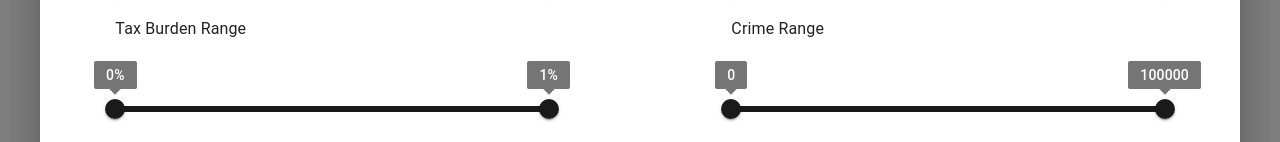
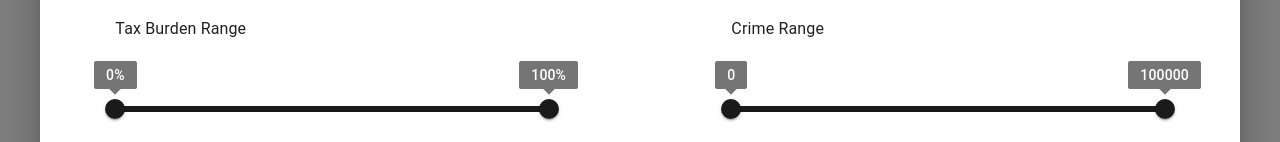
Before and after one commit to jinyeong-park/HomePros, a React (Create React App) app in the folder client/: page /cities in a window 1280 px wide. Both pictures are taken after a click on the button "ADVANCED SEARCH". Shown: the part 311-453 px from the top of the page. Built offline with nearby package versions, Linux system fonts and the light colour scheme; no server answers.

Commit message:
fix percent in tax burden range

```diff
--- a/client/src/components/AdvancedCitySearch.js
+++ b/client/src/components/AdvancedCitySearch.js
@@ -4,7 +4,7 @@ import { Modal, Box, Typography, Slider, Button, Grid, Item } from '@mui/materia
 const AdvancedSearchModal = ({ open, onClose, onApplyFilters }) => {
     const [avgHomePriceRange, setAvgHomePriceRange] = useState([0, 10000000]);
     const [rentRange, setRentRange] = useState([0, 50000]);
-    const [taxBurdenRange, setTaxBurdenRange] = useState([0, 1]);
+    const [taxBurdenRange, setTaxBurdenRange] = useState([0, 100]);
     const [totalCrimeRange, setTotalCrimeRange] = useState([0, 100000]);
     const [populationRange, setPopulationRange] = useState([0, 100000000]);
 
@@ -33,7 +33,7 @@ const AdvancedSearchModal = ({ open, onClose, onApplyFilters }) => {
         onApplyFilters({
           avg_sales_price: avgHomePriceRange,
           avg_rental_price: rentRange,
-          tax_burden: taxBurdenRange,
+          tax_burden: [taxBurdenRange[0]/100, taxBurdenRange[1]/100],
           total_crimes: totalCrimeRange,
           population: populationRange,
         });
@@ -97,9 +97,9 @@ const AdvancedSearchModal = ({ open, onClose, onApplyFilters }) => {
           onChange={handleTaxBurdenChange}
           valueLabelDisplay="on"
           valueLabelFormat={(value) => `${value}%`}
-          step = {0.01}
+          step = {1}
           min={0}
-          max={1}
+          max={100}
         /></Grid>
         <Grid item xs={5}>
 
```
